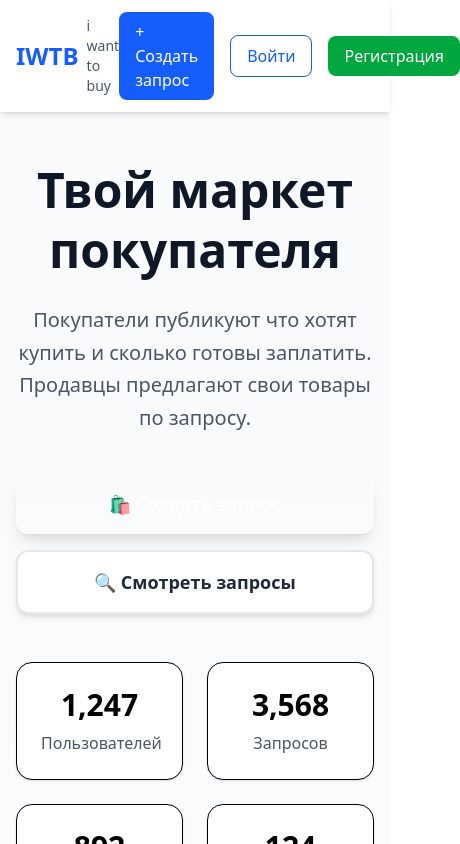
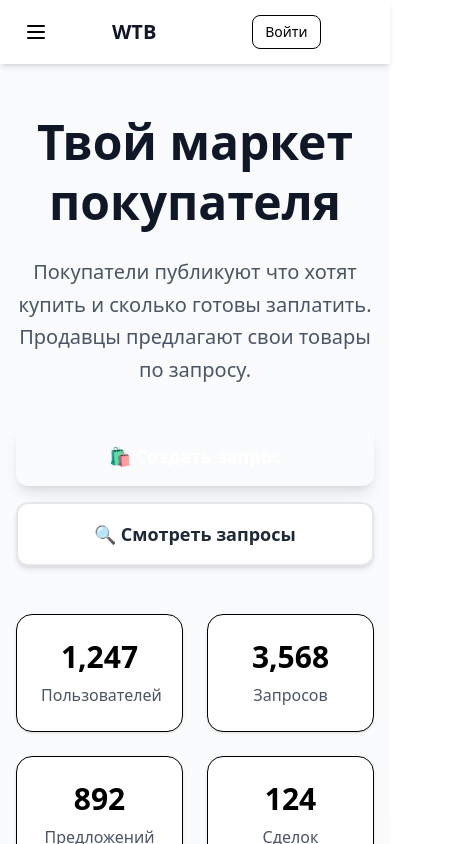
Before and after one commit to MatkovskyA/iwtb, a Vue app: page / in a window 390 px wide. Shown: the top 844 px of the page, 460 px wide, since content can reach past the window. Built offline with nearby package versions, Linux system fonts and the light colour scheme.

Commit message:
feat: добавлен бургер на мобилке

```diff
--- a/src/components/header/HeaderApp.vue
+++ b/src/components/header/HeaderApp.vue
@@ -1,56 +1,127 @@
 <template>
   <header class="sticky top-0 z-50 bg-white shadow-md">
-    <div class="container mx-auto px-4 py-3">
+    <nav class="container mx-auto px-4 py-3">
       <div class="flex justify-between items-center">
-        <!-- Логотип как ссылка -->
+        <!-- Логотип и бургер меню -->
+        <div class="flex items-center space-x-4">
+          <!-- Бургер меню для мобилок (опционально) -->
+          <button
+            class="lg:hidden p-2 rounded-lg hover:bg-gray-100"
+            @click="toggleMobileMenu"
+          >
+            <svg class="w-6 h-6" fill="none" stroke="currentColor" viewBox="0 0 24 24">
+              <path stroke-linecap="round" stroke-linejoin="round" stroke-width="2" d="M4 6h16M4 12h16M4 18h16"/>
+            </svg>
+          </button>
+
+          <!-- Логотип -->
           <router-link
             to="/"
-          class="flex items-center space-x-2 cursor-pointer hover:opacity-80 transition-opacity"
+            class="flex items-center space-x-2 cursor-pointer hover:opacity-80 transition-opacity duration-200"
           >
-          <h1 class="text-2xl font-bold text-blue-600">IWTB</h1>
-          <span class="text-sm text-gray-600">i want to buy</span>
+            <div class="flex items-center">
+              <div class="w-8 h-8 bg-primary-500 rounded-lg flex items-center justify-center">
+                <span class="text-white font-bold text-lg">i</span>
+              </div>
+              <h1 class="text-xl font-bold text-gray-900 ml-2">WTB</h1>
+            </div>
+            <span class="text-sm text-gray-600 hidden md:inline">want to buy</span>
           </router-link>
+        </div>
 
-        <nav class="flex items-center space-x-4">
+        <!-- Десктопная навигация -->
+        <div class="hidden lg:flex items-center space-x-3">
           <!-- Кнопка создания запроса -->
           <router-link
-            to="/request/new"
-            class="px-4 py-2 bg-blue-600 text-white rounded-lg hover:bg-blue-700 transition-colors cursor-pointer"
+            to="/create-request"
+            class="flex items-center px-4 py-2 bg-primary-500 text-white rounded-lg hover:bg-primary-600 transition-colors duration-200 cursor-pointer"
           >
-            + Создать запрос
+            <span class="text-lg font-bold mr-2">+</span>
+            Создать запрос
           </router-link>
 
           <!-- Если пользователь не авторизован -->
+          <div class="flex items-center space-x-2">
             <router-link
               to="/login"
-            class="px-4 py-2 border border-blue-600 text-blue-600 rounded-lg hover:bg-blue-50 transition-colors cursor-pointer"
+              class="px-4 py-2 border border-primary-500 text-primary-600 rounded-lg hover:bg-primary-50 transition-colors duration-200 cursor-pointer"
             >
               Войти
             </router-link>
 
             <router-link
               to="/register"
-            class="px-4 py-2 bg-green-600 text-white rounded-lg hover:bg-green-700 transition-colors cursor-pointer"
+              class="px-4 py-2 bg-primary-500 text-white rounded-lg hover:bg-primary-600 transition-colors duration-200 cursor-pointer"
             >
               Регистрация
             </router-link>
-
-          <!-- Если пользователь авторизован (будет позже) -->
-          <!-- <div class="flex items-center space-x-2 cursor-pointer">
-            <span>Имя пользователя</span>
-            <div class="w-8 h-8 bg-gray-300 rounded-full"></div>
-          </div> -->
-        </nav>
           </div>
         </div>
+
+        <!-- Мобильная навигация (только кнопки) -->
+        <div class="flex lg:hidden items-center space-x-2">
+          <router-link
+            to="/create-request"
+            class="w-10 h-10 flex items-center justify-center bg-primary-500 text-white rounded-lg hover:bg-primary-600 transition-colors duration-200 cursor-pointer"
+            title="Создать запрос"
+          >
+            <span class="text-xl font-bold">+</span>
+          </router-link>
+
+          <div class="flex items-center space-x-1">
+            <router-link
+              to="/login"
+              class="px-3 py-1.5 border border-primary-500 text-primary-600 rounded-lg hover:bg-primary-50 transition-colors duration-200 cursor-pointer text-sm"
+            >
+              Войти
+            </router-link>
+
+            <router-link
+              to="/register"
+              class="px-3 py-1.5 bg-primary-500 text-white rounded-lg hover:bg-primary-600 transition-colors duration-200 cursor-pointer text-sm"
+            >
+              Рег.
+            </router-link>
+          </div>
+        </div>
+      </div>
+
+      <!-- Мобильное меню (раскрывающееся) - опционально -->
+      <div v-if="mobileMenuOpen" class="lg:hidden mt-4 pb-4 border-t pt-4">
+        <div class="flex flex-col space-y-3">
+          <router-link
+            to="/"
+            class="px-4 py-2 hover:bg-gray-100 rounded-lg transition-colors"
+            @click="mobileMenuOpen = false"
+          >
+            Главная
+          </router-link>
+          <router-link
+            to="/requests"
+            class="px-4 py-2 hover:bg-gray-100 rounded-lg transition-colors"
+            @click="mobileMenuOpen = false"
+          >
+            Все запросы
+          </router-link>
+          <router-link
+            to="/how-it-works"
+            class="px-4 py-2 hover:bg-gray-100 rounded-lg transition-colors"
+            @click="mobileMenuOpen = false"
+          >
+            Как это работает
+          </router-link>
+        </div>
+      </div>
+    </nav>
   </header>
 </template>
 
-<script setup lang='ts'>
-import { ref } from 'vue';
+<script setup lang="ts">
+import { ref } from 'vue'
 
+const mobileMenuOpen = ref(false)
+
+const toggleMobileMenu = () => {
+  mobileMenuOpen.value = !mobileMenuOpen.value
+}
 </script>
-
-<style scoped>
-
-</style>
```
Lines whose indentation alone changed are shown as unchanged.
